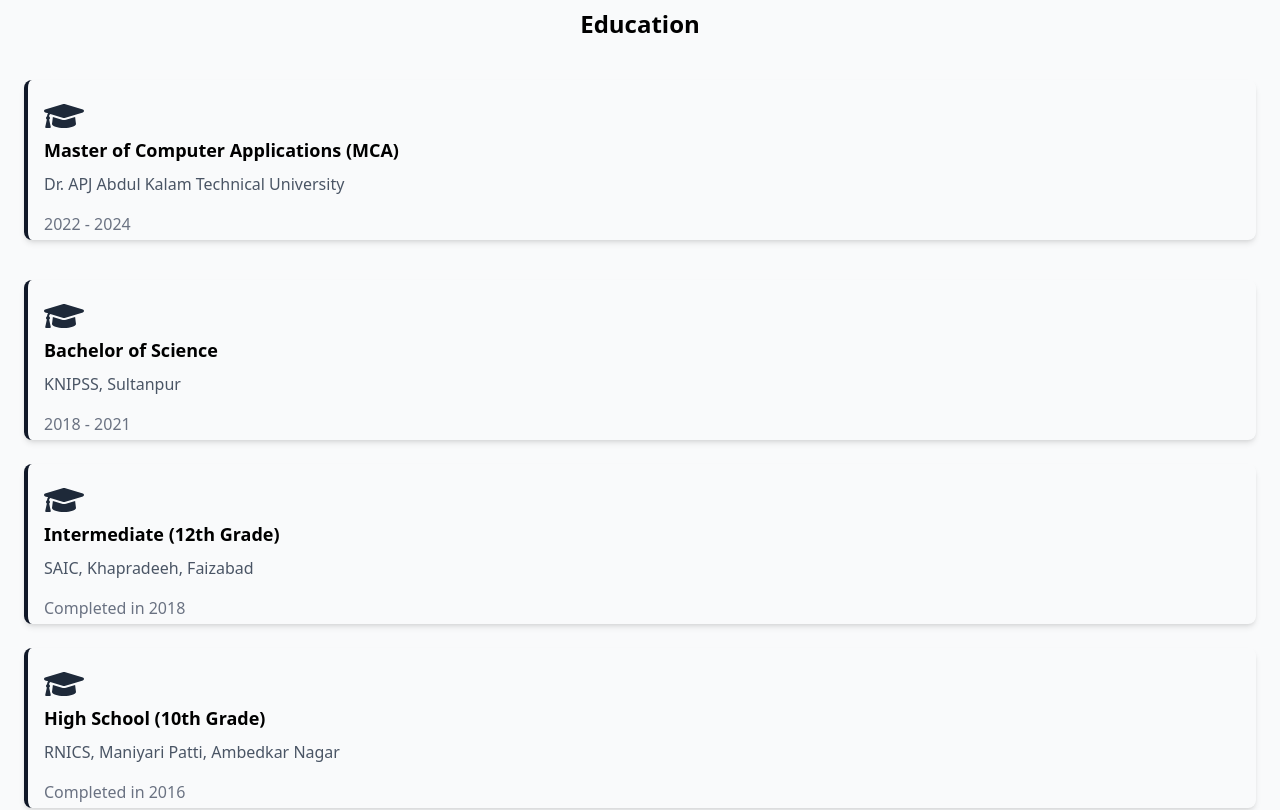
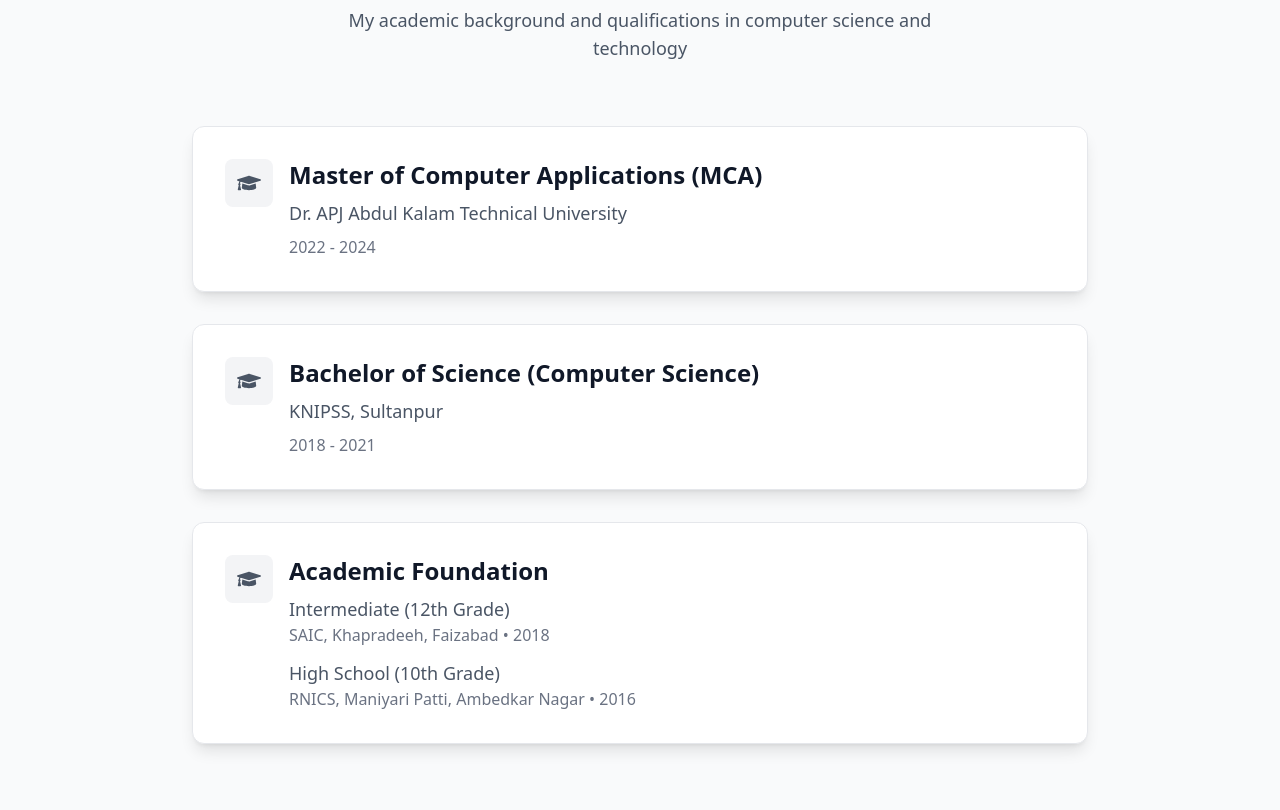
Before and after one commit to shishirdubey24/My-Portfolio, a React (Vite) app: page / in a window 1280 px wide. Shown: the part 3200-4010 px from the top of the page. Built offline with nearby package versions, Linux system fonts and the light colour scheme.

Commit message:
ReStructered design and layout

```diff
--- a/src/components/Education.jsx
+++ b/src/components/Education.jsx
@@ -1,41 +1,101 @@
 import { FaGraduationCap } from "react-icons/fa";
+import { HiSparkles } from "react-icons/hi";
+
 const Education = () => {
   return (
-      <div id="education" className="font-medium p-6 mt-50">
-        <h1 className="text-2xl font-bold text-center mb-6">Education</h1>
+    <div id="education" className="font-medium p-6 mt-20 bg-gray-50 dark:bg-gray-900 min-h-screen">
+      {/* Header Section */}
+      <div className="text-center mb-16">
+        <div className="inline-flex items-center gap-2 px-4 py-2 bg-white dark:bg-gray-800 border border-gray-200 dark:border-gray-700 rounded-full text-gray-600 dark:text-gray-400 text-sm font-medium mb-4">
+          <HiSparkles className="text-lg" />
+          Academic Journey
+        </div>
+        <h1 className="text-4xl md:text-5xl font-bold text-gray-900 dark:text-white mb-4">
+          Education
+        </h1>
+        <p className="text-gray-600 dark:text-gray-400 max-w-2xl mx-auto text-lg">
+          My academic background and qualifications in computer science and technology
+        </p>
+      </div>
 
-        <div className="space-y-6">
-
+      <div className="max-w-4xl mx-auto space-y-8">
         {/* 🎓 Master's Degree */}
-          <div className="p-4 rounded-lg border-l-4 h-40 mt-10 border-gray-900 shadow-md">
-     <h2 className="text-lg font-semibold "><FaGraduationCap className="text-gray-800 w-10 h-10" />Master of Computer Applications (MCA)</h2>
-
-
-            <p className="text-gray-600 h-10 mt-2">Dr. APJ Abdul Kalam Technical University</p>
-            <p className="text-gray-500 h-10">2022 - 2024</p>
+        <div className="group relative overflow-hidden rounded-xl bg-white dark:bg-gray-800 border border-gray-200 dark:border-gray-700 shadow-lg hover:shadow-xl transition-all duration-300">
+          <div className="relative p-8">
+            <div className="flex items-start gap-4">
+              <div className="p-3 bg-gray-100 dark:bg-gray-700 rounded-lg flex-shrink-0">
+                <FaGraduationCap className="text-2xl text-gray-600 dark:text-gray-400" />
+              </div>
+              <div className="flex-grow">
+                <h2 className="text-2xl font-bold text-gray-900 dark:text-white mb-2">
+                  Master of Computer Applications (MCA)
+                </h2>
+                <p className="text-lg text-gray-600 dark:text-gray-300 mb-2">
+                  Dr. APJ Abdul Kalam Technical University
+                </p>
+                <p className="text-gray-500 dark:text-gray-400 font-medium">
+                  2022 - 2024
+                </p>
+              </div>
+            </div>
+          </div>
         </div>
 
         {/* 🎓 Bachelor's Degree */}
-          <div className="p-4 rounded-lg border-l-4 h-40 mt-10 border-gray-900 shadow-md">
- <h2 className="text-lg font-semibold gap-20"> <FaGraduationCap className="text-gray-800 w-10 h-10" />Bachelor of Science</h2>
-            <p className="text-gray-600 h-10 mt-2">KNIPSS, Sultanpur</p>
-            <p className="text-gray-500 h-10">2018 - 2021</p>
+        <div className="group relative overflow-hidden rounded-xl bg-white dark:bg-gray-800 border border-gray-200 dark:border-gray-700 shadow-lg hover:shadow-xl transition-all duration-300">
+          <div className="relative p-8">
+            <div className="flex items-start gap-4">
+              <div className="p-3 bg-gray-100 dark:bg-gray-700 rounded-lg flex-shrink-0">
+                <FaGraduationCap className="text-2xl text-gray-600 dark:text-gray-400" />
+              </div>
+              <div className="flex-grow">
+                <h2 className="text-2xl font-bold text-gray-900 dark:text-white mb-2">
+                  Bachelor of Science (Computer Science)
+                </h2>
+                <p className="text-lg text-gray-600 dark:text-gray-300 mb-2">
+                  KNIPSS, Sultanpur
+                </p>
+                <p className="text-gray-500 dark:text-gray-400 font-medium">
+                  2018 - 2021
+                </p>
+              </div>
+            </div>
+          </div>
         </div>
 
-          {/* 🏫 12th Grade */}
-          <div className="p-4 rounded-lg border-l-4  border-gray-900 shadow-md h-40 ">
-<h2 className="text-lg font-semibold "> <FaGraduationCap className="text-gray-800 w-10 h-10" />Intermediate (12th Grade)</h2>
-            <p className="text-gray-600 h-10 mt-2">SAIC, Khapradeeh, Faizabad</p>
-            <p className="text-gray-500 h-10">Completed in 2018</p>
+        {/* Academic Foundation */}
+        <div className="group relative overflow-hidden rounded-xl bg-white dark:bg-gray-800 border border-gray-200 dark:border-gray-700 shadow-lg hover:shadow-xl transition-all duration-300">
+          <div className="relative p-8">
+            <div className="flex items-start gap-4">
+              <div className="p-3 bg-gray-100 dark:bg-gray-700 rounded-lg flex-shrink-0">
+                <FaGraduationCap className="text-2xl text-gray-600 dark:text-gray-400" />
               </div>
-
-          {/* 🏫 10th Grade */}
-          <div className="p-4 rounded-lg border-l-4  border-gray-900 shadow-md h-40">
- <h2 className="text-lg font-semibold "><FaGraduationCap className="text-gray-800 w-10 h-10" />High School (10th Grade)</h2>
-            <p className="text-gray-600 h-10 mt-2">RNICS, Maniyari Patti, Ambedkar Nagar</p>
-            <p className="text-gray-500 h-10">Completed in 2016</p>
+              <div className="flex-grow">
+                <h2 className="text-2xl font-bold text-gray-900 dark:text-white mb-2">
+                  Academic Foundation
+                </h2>
+                <div className="space-y-3">
+                  <div>
+                    <p className="text-lg text-gray-600 dark:text-gray-300 font-medium">
+                      Intermediate (12th Grade)
+                    </p>
+                    <p className="text-gray-500 dark:text-gray-400">
+                      SAIC, Khapradeeh, Faizabad • 2018
+                    </p>
                   </div>
-
+                  <div>
+                    <p className="text-lg text-gray-600 dark:text-gray-300 font-medium">
+                      High School (10th Grade)
+                    </p>
+                    <p className="text-gray-500 dark:text-gray-400">
+                      RNICS, Maniyari Patti, Ambedkar Nagar • 2016
+                    </p>
+                  </div>
+                </div>
+              </div>
+            </div>
+          </div>
+        </div>
       </div>
     </div>
   );
```
Lines whose indentation alone changed are shown as unchanged.
